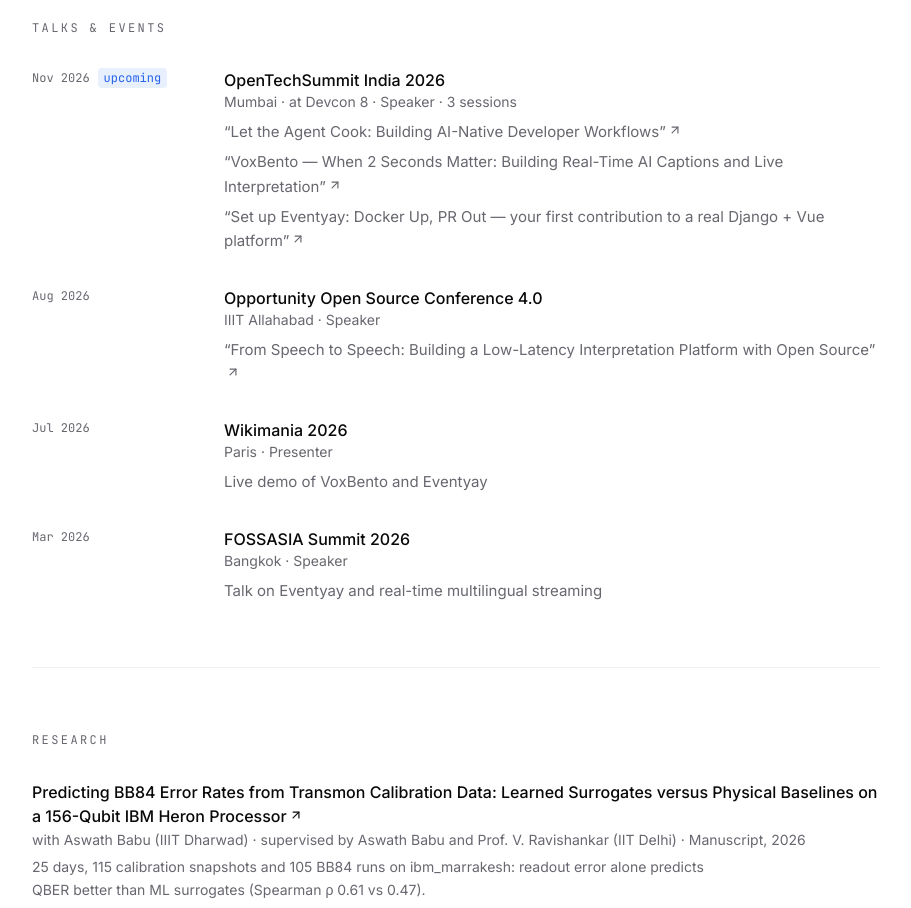
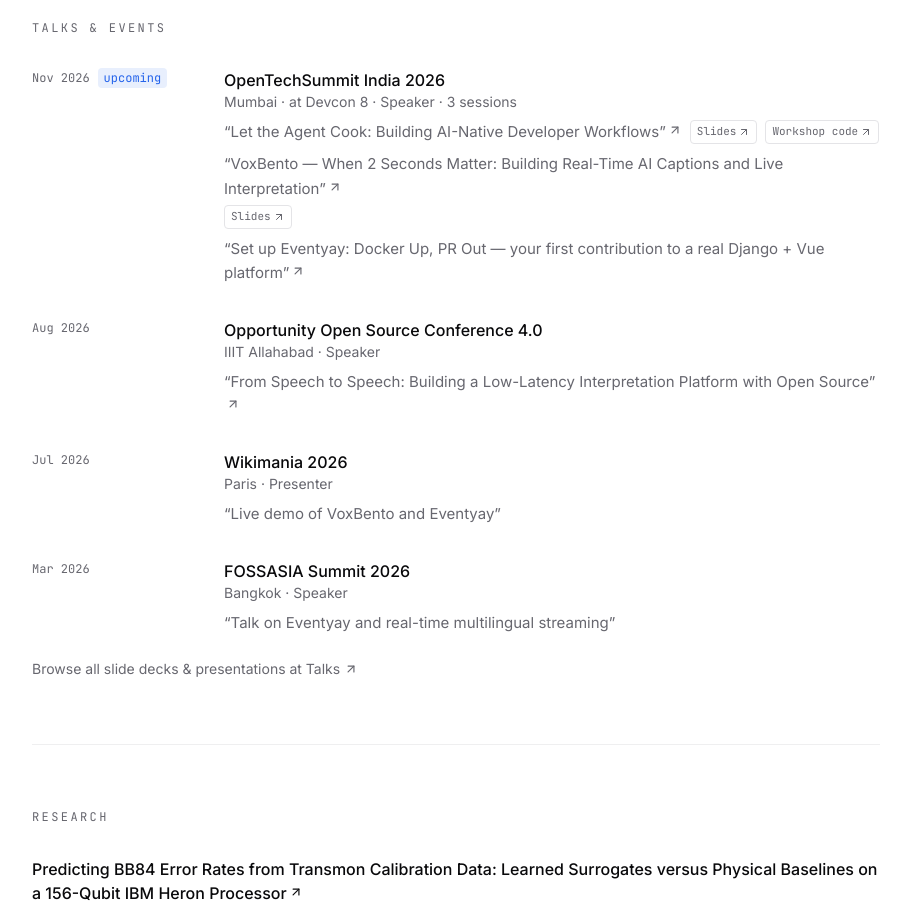
Before and after one commit to ArnavBallinCode/Portfolio, a Next.js app: page / in a window 1280 px wide. Shown: the part 4160-5068 px from the top of the page, without its empty margins (184-1095 px from the left). Built offline with nearby package versions, Linux system fonts and the light colour scheme.

Commit message:
feat: link interactive slides and workshops from Talks repo

```diff
--- a/app/_components/RecognitionSection.tsx
+++ b/app/_components/RecognitionSection.tsx
@@ -24,9 +24,9 @@
                             <p className="text-sm text-muted-foreground">
                                 {ev.place} · {ev.role}
                             </p>
-                            <ul className="mt-2 space-y-1.5 text-[15px] leading-relaxed">
+                            <ul className="mt-2 space-y-2 text-[15px] leading-relaxed">
                                 {ev.talks.map((talk) => (
-                                    <li key={talk.title}>
+                                    <li key={talk.title} className="flex flex-wrap items-center gap-x-2 gap-y-1">
                                         {talk.link ? (
                                             <a
                                                 href={talk.link}
@@ -39,8 +39,30 @@
                                             </a>
                                         ) : (
                                             <span className="text-muted-foreground">
-                                                {talk.title}
+                                                “{talk.title}”
                                             </span>
+                                        )}
+                                        {talk.slides && (
+                                            <a
+                                                href={talk.slides}
+                                                target="_blank"
+                                                rel="noopener noreferrer"
+                                                className="inline-flex items-center gap-0.5 rounded border border-border px-1.5 py-0.5 font-mono text-[11px] text-muted-foreground transition-colors hover:border-primary/50 hover:text-primary"
+                                            >
+                                                Slides
+                                                <ArrowUpRight className="size-3" />
+                                            </a>
+                                        )}
+                                        {talk.code && (
+                                            <a
+                                                href={talk.code}
+                                                target="_blank"
+                                                rel="noopener noreferrer"
+                                                className="inline-flex items-center gap-0.5 rounded border border-border px-1.5 py-0.5 font-mono text-[11px] text-muted-foreground transition-colors hover:border-primary/50 hover:text-primary"
+                                            >
+                                                Workshop code
+                                                <ArrowUpRight className="size-3" />
+                                            </a>
                                         )}
                                     </li>
                                 ))}
@@ -49,6 +71,15 @@
                     </li>
                 ))}
             </ol>
+            <a
+                href="https://arnavballincode.github.io/Talks/"
+                target="_blank"
+                rel="noopener noreferrer"
+                className="mt-6 inline-flex items-center gap-1 text-sm text-muted-foreground transition-colors hover:text-primary"
+            >
+                Browse all slide decks & presentations at Talks
+                <ArrowUpRight className="size-3.5" />
+            </a>
         </section>
 
         <section id="research" className="py-16">
--- a/app/data/profile.ts
+++ b/app/data/profile.ts
@@ -125,6 +125,8 @@
 export interface Talk {
     title: string;
     link?: string;
+    slides?: string;
+    code?: string;
 }
 
 export interface EventEntry {
@@ -148,10 +150,13 @@
             {
                 title: 'Let the Agent Cook: Building AI-Native Developer Workflows',
                 link: 'https://eventyay.com/fossasia/ots2026/talk/CWBR9P/',
+                slides: 'https://arnavballincode.github.io/Talks/LetTheAgentCook/',
+                code: 'https://github.com/ArnavBallinCode/let-the-agent-cook',
             },
             {
                 title: 'VoxBento — When 2 Seconds Matter: Building Real-Time AI Captions and Live Interpretation',
                 link: 'https://eventyay.com/fossasia/ots2026/talk/8BTAYL/',
+                slides: 'https://arnavballincode.github.io/Talks/OpenTechSummit2026/',
             },
             {
                 title: 'Set up Eventyay: Docker Up, PR Out — your first contribution to a real Django + Vue platform',
```
